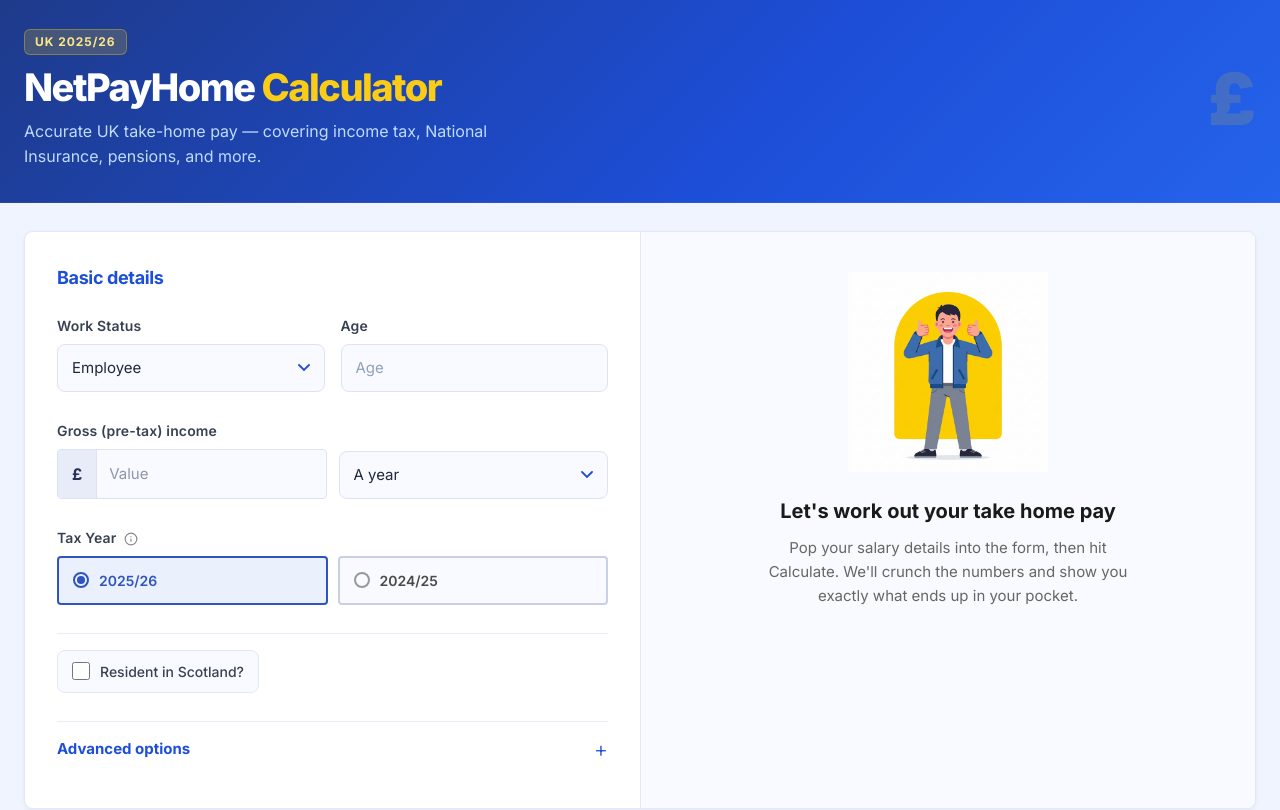
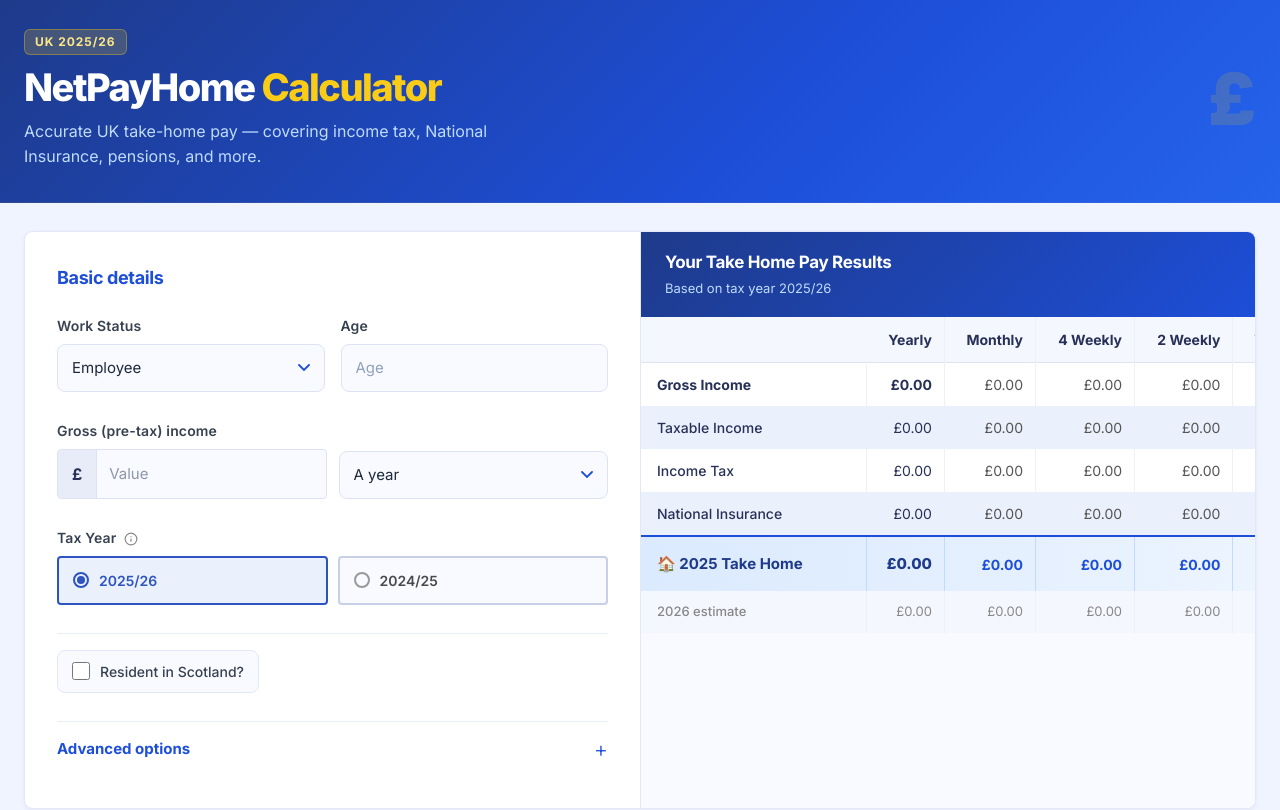
Before and after one commit to dsrashmika-prog/uktaxcal, a Next.js app: page / in a window 1280 px wide. Shown: the top 810 px of the page. Built offline with nearby package versions, Linux system fonts and the light colour scheme.

Commit message:
feat: instantly display results table from zero instead of empty state graphics

```diff
--- a/src/app/page.tsx
+++ b/src/app/page.tsx
@@ -3,7 +3,7 @@
 import React, { useState, useMemo } from "react";
 import { Info } from "lucide-react";
 import Link from "next/link";
-import Image from "next/image";
+
 
 import { calculateSalary, SalaryInput, SalaryBreakdown } from "@/lib/salaryLogic";
 
@@ -53,9 +53,6 @@ export default function Home() {
     const inputGross = parseFloat(grossIncome) || 0;
     const inputDiv = parseFloat(dividendIncome) || 0;
     const inputBonus = parseFloat(bonusAmount) || 0;
-
-    // If no primary income is entered, return null to display empty state
-    if (inputGross === 0 && inputDiv === 0 && inputBonus === 0) return null;
 
     const input: SalaryInput = {
       grossIncome: inputGross,
@@ -467,7 +464,6 @@ export default function Home() {
 
             {/* ===== RIGHT: RESULTS TABLE ===== */}
             <div className="results-panel" style={{ minWidth: 0, background: "#f8faff", height: "100%" }}>
-              {breakdown ? (
               <div>
 
                 {/* Tax Traps Warning */}
@@ -575,21 +571,6 @@ export default function Home() {
                   </div>
                 </div>
               </div>
-              ) : (
-                <div style={{
-                  minHeight: "400px",
-                  display: "flex", flexDirection: "column", alignItems: "center", justifyContent: "center",
-                  padding: "40px 24px", textAlign: "center",
-                }}>
-                  <div style={{ position: "relative", width: "200px", height: "200px", marginBottom: "24px" }}>
-                    <Image src="/empty-state.png" alt="Illustration" fill style={{ objectFit: "contain" }} priority />
-                  </div>
-                  <h3 style={{ fontSize: "20px", fontWeight: 700, color: "#1a1a1a", marginBottom: "10px" }}>Let&#39;s work out your take home pay</h3>
-                  <p style={{ color: "#666", maxWidth: "360px", fontSize: "15px", lineHeight: 1.6 }}>
-                    Pop your salary details into the form, then hit Calculate. We&#39;ll crunch the numbers and show you exactly what ends up in your pocket.
-                  </p>
-                </div>
-              )}
             </div>
           </div>
         </div>
```
Lines whose indentation alone changed are shown as unchanged.
